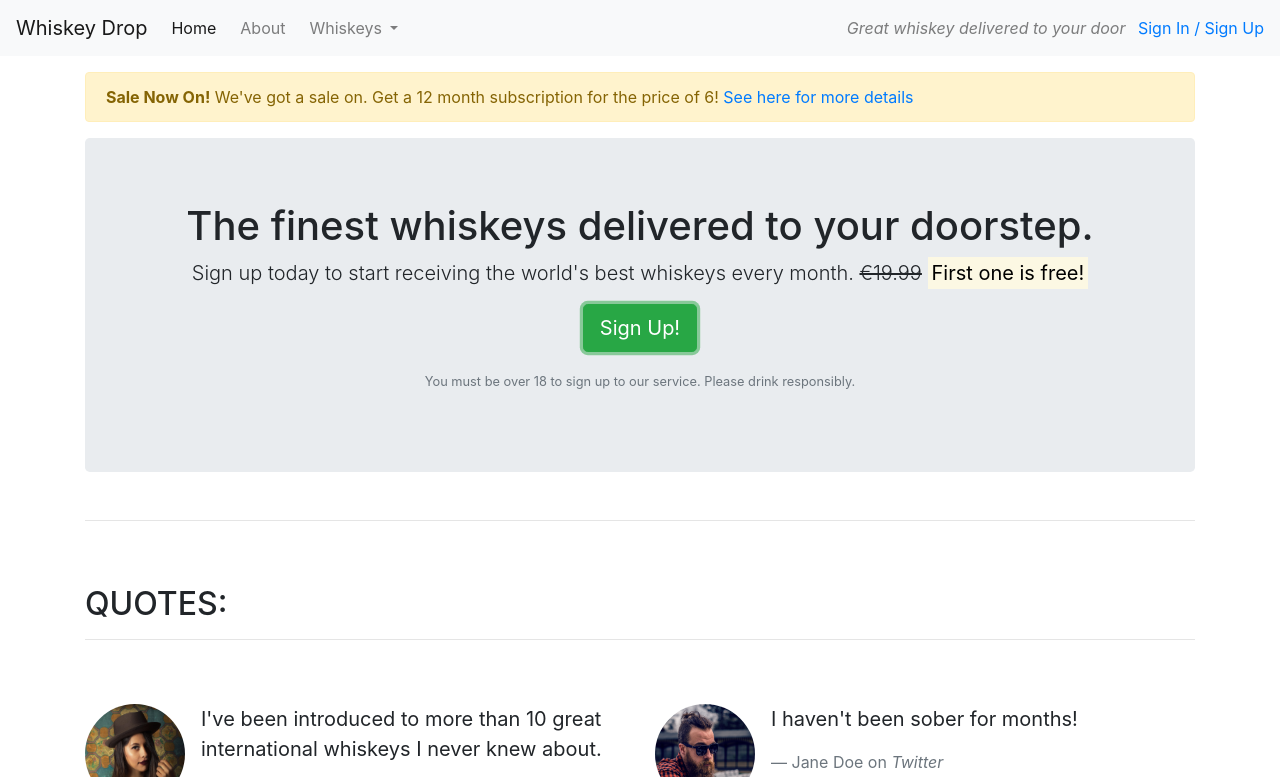
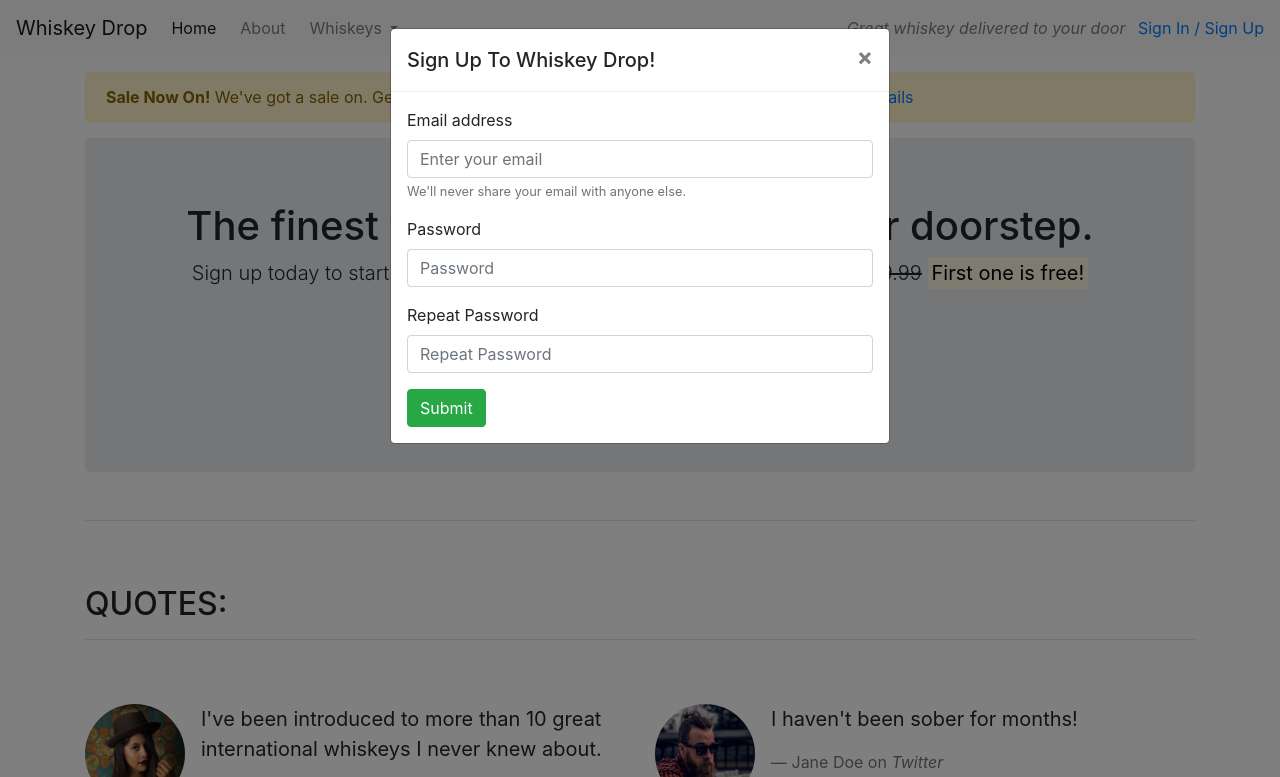
Before and after one commit to henrybennett94/Bootstrap-Bootcamp, a plain HTML site: page index.html in a window 1280 px wide. Both pictures are taken after a click on the button "Sign Up!". Shown: the top 777 px of the page. Drawn offline with nearby package versions, Linux system fonts and the light colour scheme.

Commit message:
Added modal and modal form

```diff
--- a/index.html
+++ b/index.html
@@ -60,7 +60,7 @@
                         <s class="d-none d-sm-inline">€19.99</s>
                         <span class="d-inline d-sm-none"><br></span>
                         <strong><mark>First one is free!</mark></strong></p>
-                    <p><button class="btn btn-lg btn-success">Sign Up!</button></p>
+                    <p><button class="btn btn-lg btn-success" data-toggle="modal" data-target="#signUpModal">Sign Up!</button></p>
                     <p class="text-muted"><small>You must be over 18 to sign up to our service. Please drink responsibly.</small></p>
                 </section>
             </div>
@@ -141,6 +141,39 @@
         <!-- /.features -->
     </article>
 
+    <!--Modal-->
+
+    <div class="modal" tabindex="-1" role="dialog" id="signUpModal">
+        <div class="modal-dialog">
+          <div class="modal-content">
+            <div class="modal-header">
+              <h5 class="modal-title">Sign Up To Whiskey Drop!</h5>
+              <button type="button" class="close" data-dismiss="modal" aria-label="Close">
+                <span aria-hidden="true">&times;</span>
+              </button>
+            </div>
+            <div class="modal-body">
+                <form>
+                    <div class="form-group">
+                      <label for="exampleInputEmail1">Email address</label>
+                      <input type="email" class="form-control" id="exampleInputEmail1" aria-describedby="emailHelp". placeholder="Enter your email">
+                      <small id="emailHelp" class="form-text text-muted">We'll never share your email with anyone else.</small>
+                    </div>
+                    <div class="form-group">
+                      <label for="password">Password</label>
+                      <input type="password" class="form-control" id="password" placeholder="Password">
+                    </div>
+                    <div class="form-group">
+                        <label for="repeatPassword">Repeat Password</label>
+                        <input type="password" class="form-control" id="repeatPassword" placeholder="Repeat Password">
+                      </div>
+                    <button type="submit" class="btn btn-success">Submit</button>
+                  </form>
+                </div>
+          </div>
+        </div>
+      </div>
+
     <script src="https://code.jquery.com/jquery-3.3.1.slim.min.js" integrity="sha384-q8i/X+965DzO0rT7abK41JStQIAqVgRVzpbzo5smXKp4YfRvH+8abtTE1Pi6jizo" crossorigin="anonymous"></script>
     <script src="https://cdnjs.cloudflare.com/ajax/libs/popper.js/1.14.3/umd/popper.min.js" integrity="sha384-ZMP7rVo3mIykV+2+9J3UJ46jBk0WLaUAdn689aCwoqbBJiSnjAK/l8WvCWPIPm49" crossorigin="anonymous"></script>
     <script src="https://stackpath.bootstrapcdn.com/bootstrap/4.1.3/js/bootstrap.min.js" integrity="sha384-ChfqqxuZUCnJSK3+MXmPNIyE6ZbWh2IMqE241rYiqJxyMiZ6OW/JmZQ5stwEULTy" crossorigin="anonymous"></script>
```
